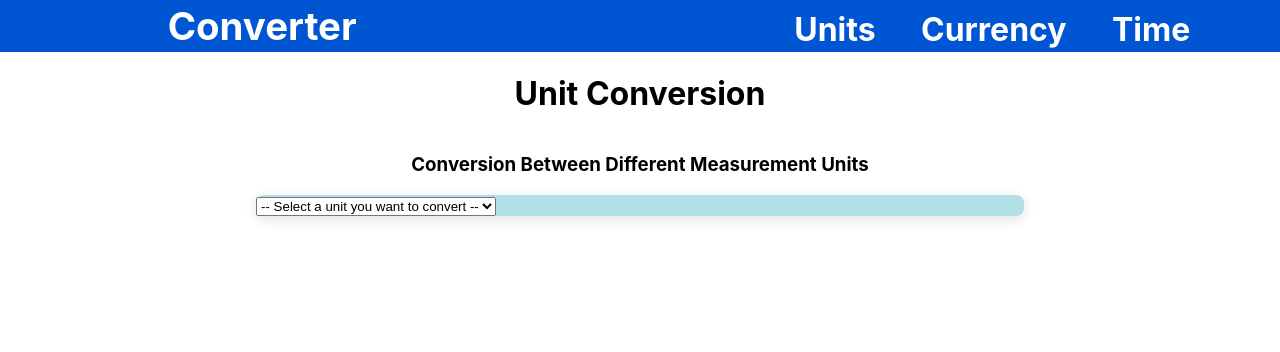
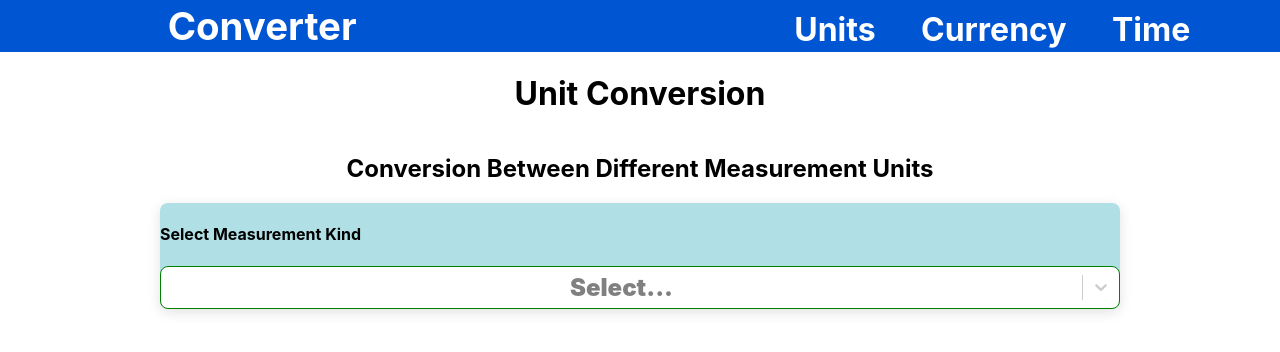
Before and after one commit to haytham918/converter-react, a React (Create React App) app: page / in a window 1280 px wide. Shown: the top 352 px of the page. Built offline with nearby package versions, Linux system fonts and the light colour scheme.

Commit message:
Use React-Select and Styling Stuff

```diff
--- a/package.json
+++ b/package.json
@@ -10,6 +10,7 @@
     "react-dom": "^18.2.0",
     "react-router-dom": "^6.13.0",
     "react-scripts": "5.0.1",
+    "react-select": "^5.7.3",
     "web-vitals": "^2.1.4"
   },
   "scripts": {
--- a/src/pages/Units.css
+++ b/src/pages/Units.css
@@ -15,7 +15,7 @@
 }
 
 .unit-container{
-  width: 60%;
+  width: 75%;
   border-radius: 0.5rem;
   background-color: powderblue;
   box-shadow: 0rem 0.2rem 0.8rem rgba(0, 0, 0, 0.12);
--- a/src/pages/Units.js
+++ b/src/pages/Units.js
@@ -1,3 +1,5 @@
+import { useState } from 'react'
+import Select from 'react-select'
 import './Units.css'
 const Length = {
   "Nanometer": 1,
@@ -157,22 +159,22 @@ const Digital_Storage = {
   "Pebibyte": 9.007 * (10**15)
 }
 
-const units_kind = {
-    "Area": Area,
-    "Digital_Storage": Digital_Storage,
-    "Fuel_Economy": Fuel_Economy,
-    "Length": Length,
-    "Mass": Mass,
-    "Time": Time,
-    "Speed": Speed,
-    "Volume": Volume,
-    "Data_Transfer_Rate": Data_Transfer_Rate,
-    "Energy": Energy,
-    "Pressure": Pressure,
-    "Plane_Angle": Plane_Angle,
-    "Temperature": Temperature,
-    "Frequency": Frequency
-}
+const units_kind = [
+   {label: "Area", value: Area},
+   {label: "Digital_Storage", value: Digital_Storage},
+   {label: "Fuel_Economy", value: Fuel_Economy},
+  {label:  "Length", value: Length},
+  {label:  "Mass", value : Mass},
+  {label:  "Time", value: Time},
+  {label:  "Speed", value: Speed},
+  {label:  "Volume", value: Volume},
+  {label:  "Data_Transfer_Rate", value: Data_Transfer_Rate},
+  {label:  "Energy", value: Energy},
+  {label:  "Pressure", value: Pressure},
+  {label:  "Plane_Angle", value: Plane_Angle},
+  {label:  "Temperature", value: Temperature},
+  {label:  "Frequency", value: Frequency}
+]
 
 const kinds_name = ["Area", "Digital_Storage", "Fuel_Economy", "Length", "Mass", "Time", "Speed", "Volume", "Data_Transfer_Rate", "Energy",
 "Pressure", "Plane_Angle", "Temperature", "Frequency"];
@@ -248,19 +250,31 @@ const Units = () => {
     return conversion;
   }
 
-  let kinds = document.getElementById('kinds');
+  const [kind, setKind] = useState(null);
+
+  const kindHandler = (e) => {
+    console.log(e);
+  }
 
   return(
       <>
         <h1 className = 'header'>Unit Conversion</h1>
-        <h3 className = 'description'>Conversion Between Different Measurement Units</h3>
+        <h2 className = 'description'>Conversion Between Different Measurement Units</h2>
 
         <div className = 'unit-container'>
         <div className= 'kind-container'>
-        <select id='kinds'>
-          <option value='select' id={0}><p className='prompt-select'>-- Select a unit you want to convert -- </p></option>
-          {kinds_name.map((kind, index) => <option value={kind} id={index + 1}>{kind}</option>)}
-        </select>
+          <h4>Select Measurement Kind</h4>
+        <Select options={units_kind} onChange={kindHandler} styles={{
+    control: (baseStyles, state) => ({
+      ...baseStyles,
+      borderColor: 'green',
+      borderRadius: '0.5rem',
+      fontSize: '1.5rem',
+      textAlign: 'center',
+      fontWeight: 900,
+
+    }),
+  }}/>
         </div>
         </div>
         </>
```
Also changed, not shown: 1 other file (tests, documents, lock files or other folders).
